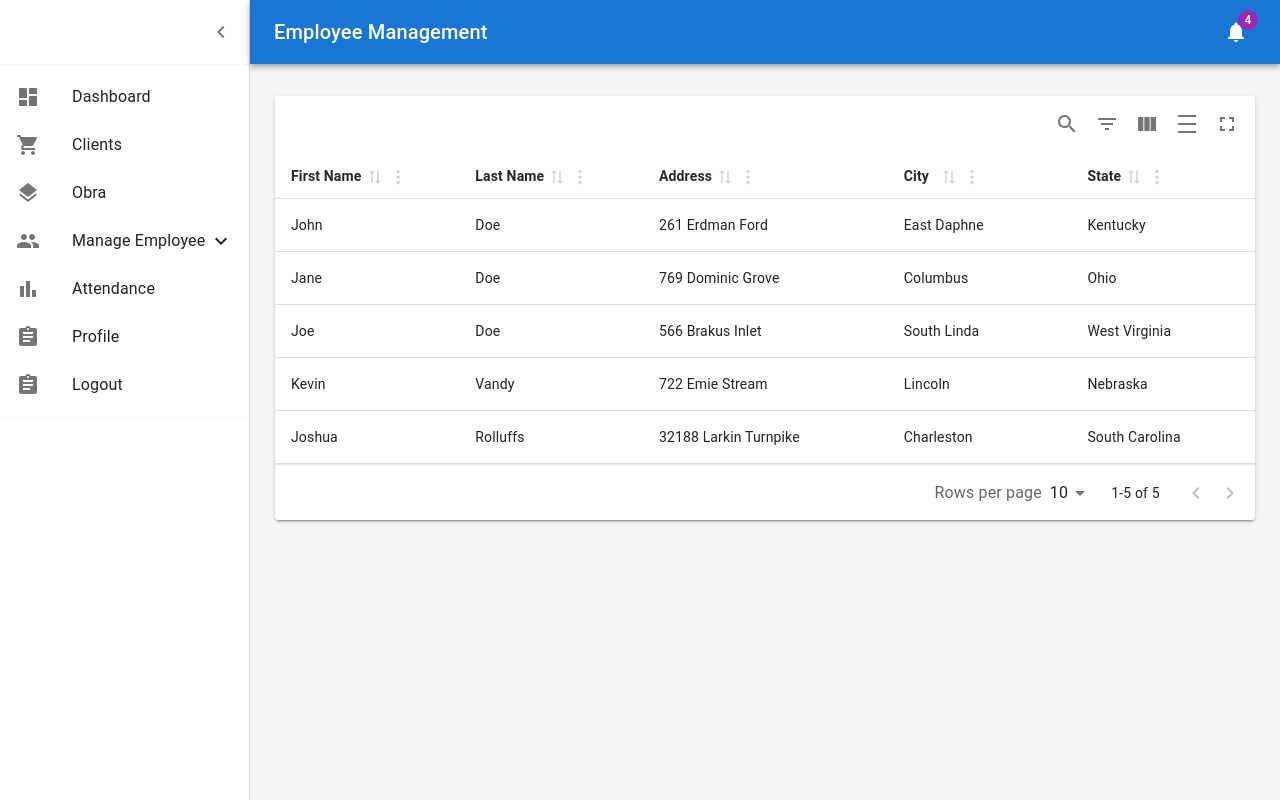
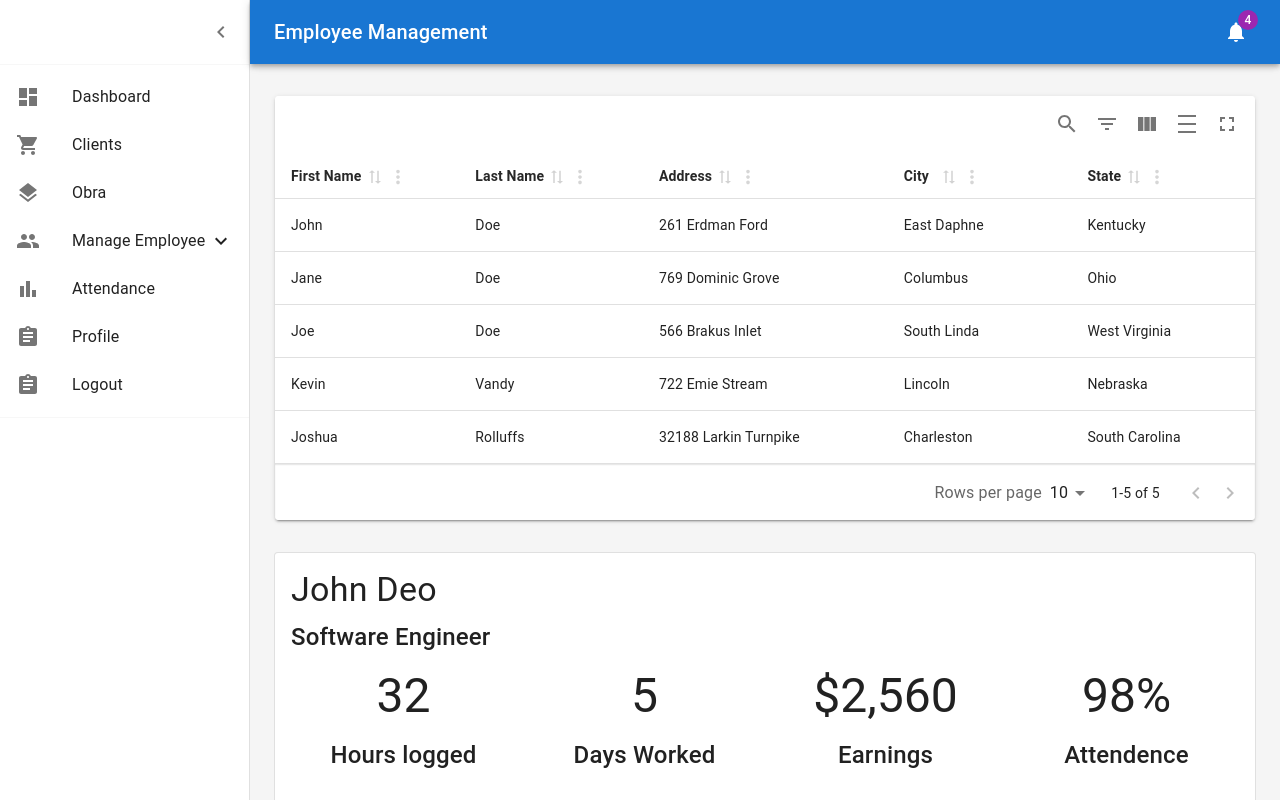
Before and after one commit to abuzarmd-ML/rinkoEMS, a React (Vite) app in the folder RinkoEMS/: page /employee in a window 1280 px wide. Built offline with nearby package versions, Linux system fonts and the light colour scheme.

Commit message:
feat:attendace dashboard

```diff
--- /dev/null
+++ b/RinkoEMS/src/Components/Cards/AttendanceInput.jsx
@@ -0,0 +1,110 @@
+import React from "react";
+import Card from "@mui/material/Card";
+import CardContent from "@mui/material/CardContent";
+import Typography from "@mui/material/Typography";
+import Box from '@mui/material/Box';
+import Grid from '@mui/material/Grid';
+import { styled } from '@mui/material/styles';
+import TextField from '@mui/material/TextField';
+
+const Item = styled(Box)(({ theme }) => ({
+
+    padding: theme.spacing(1),
+    textAlign: 'center',
+
+}));
+
+export default function AttendanceInput() {
+    return (
+        <Card variant="outlined">
+            <CardContent>
+                <Typography gutterBottom variant="h4" component="h3" >
+                    Weekely Attendence
+                </Typography>
+                <Typography gutterBottom variant="p" component="h4">
+                    Breakdown of hours logged per day this week
+                </Typography>
+                <br />
+
+                <Box sx={{ flexGrow: 1 }}>
+                    <Grid container spacing={2}>
+                        <Grid item xs={3} md={2}>
+                            {/* <div> */}
+                                <Typography gutterBottom variant="p" component="p">
+                                    Date Range
+                                </Typography>
+                                <Typography gutterBottom variant="p" component="h5">
+                                    Aprl 10 - Aprl 16
+                                </Typography>
+                            {/* </div> */}
+                        </Grid>
+                        <Grid item xs={9}>
+                            <Grid container item spacing={1}>
+                                <Grid item xs>
+                                    <Item>
+                                        <Typography gutterBottom variant="p" component="p">
+                                            Monday
+                                        </Typography>
+                                        <TextField id="outlined-basic" variant="outlined" />
+                                    </Item>
+                                </Grid>
+                                <Grid item xs>
+                                    <Item>
+                                        <Typography gutterBottom variant="p" component="p">
+                                            Monday
+                                        </Typography>
+                                        <TextField id="outlined-basic" variant="outlined" />
+                                    </Item>
+                                </Grid>
+                                <Grid item xs>
+                                    <Item>
+                                        <Typography gutterBottom variant="p" component="p">
+                                            Monday
+                                        </Typography>
+                                        <TextField id="outlined-basic" variant="outlined" />
+                                    </Item>
+                                </Grid>
+                                <Grid item xs>
+                                    <Item>
+                                        <Typography gutterBottom variant="p" component="p">
+                                            Monday
+                                        </Typography>
+                                        <TextField id="outlined-basic" variant="outlined" />
+                                    </Item>
+                                </Grid>
+                                <Grid item xs>
+                                    <Item>
+                                        <Typography gutterBottom variant="p" component="p">
+                                            Monday
+                                        </Typography>
+                                        <TextField id="outlined-basic" variant="outlined" />
+                                    </Item>
+                                </Grid>
+                                <Grid item xs>
+                                    <Item>
+                                        <Typography gutterBottom variant="p" component="p">
+                                            Monday
+                                        </Typography>
+                                        <TextField id="outlined-basic" variant="outlined" />
+                                    </Item>
+                                </Grid>
+                                <Grid item xs>
+                                    <Item>
+                                        <Typography gutterBottom variant="p" component="p">
+                                            Monday
+                                        </Typography>
+                                        <TextField id="outlined-basic" variant="outlined" />
+                                    </Item>
+                                </Grid>
+                            </Grid>
+                        </Grid>
+
+
+
+                    </Grid>
+                </Box>
+
+            </CardContent>
+        </Card>
+    );
+}
--- /dev/null
+++ b/RinkoEMS/src/Components/Cards/ImageMedia.jsx
@@ -0,0 +1,76 @@
+import React from "react";
+import Card from "@mui/material/Card";
+import CardContent from "@mui/material/CardContent";
+import Typography from "@mui/material/Typography";
+import Box from '@mui/material/Box';
+import Grid from '@mui/material/Grid';
+import { styled } from '@mui/material/styles';
+
+const Item = styled(Box)(({ theme }) => ({
+  backgroundColor: theme.palette.mode === 'dark' ? '#1A2027' : '#fff',
+  ...theme.typography.body2,
+  padding: theme.spacing(1),
+  textAlign: 'center',
+
+}));
+
+export default function ImgMediaCard() {
+  return (
+    <Card variant="outlined">
+      <CardContent>
+        <Typography gutterBottom variant="h4" component="h3" >
+         John Deo
+        </Typography>
+        <Typography gutterBottom variant="p" component="h4">
+         Software Engineer
+        </Typography>
+       <Box sx={{ flexGrow: 1 }}>
+      <Grid container spacing={2}>
+        <Grid item xs={3}>
+         <Item>
+         <Typography gutterBottom variant="h3" component="h3" ali>
+         32
+        </Typography>
+        <Typography gutterBottom variant="p" component="h4">
+          Hours logged
+        </Typography>
+        </Item>
+        </Grid>
+         <Grid item xs={3}>
+       <Item>
+         <Typography gutterBottom variant="h3" component="h3" ali>
+         5
+        </Typography>
+        <Typography gutterBottom variant="p" component="h4">
+          Days Worked
+        </Typography>
+        </Item>
+        </Grid>
+        <Grid item xs={3}>
+        <Item>
+         <Typography gutterBottom variant="h3" component="h3" ali>
+         $2,560
+        </Typography>
+        <Typography gutterBottom variant="p" component="h4">
+          Earnings
+        </Typography>
+        </Item>
+        </Grid>
+        <Grid item xs={3}>
+        <Item>
+         <Typography gutterBottom variant="h3" component="h3" ali>
+         98%
+        </Typography>
+        <Typography gutterBottom variant="p" component="h4">
+          Attendence
+        </Typography>
+        </Item>
+        </Grid>
+
+      </Grid>
+    </Box>
+
+      </CardContent>
+    </Card>
+  );
+}
--- a/RinkoEMS/src/Components/Employee/Employee.jsx
+++ b/RinkoEMS/src/Components/Employee/Employee.jsx
@@ -1,7 +1,10 @@
-import { Box,Toolbar,Container,Grid } from '@mui/material';
+import { Box, Toolbar, Container, Grid, Paper,Typography } from '@mui/material';
 import React from 'react';
+import ImgMediaCard from '../Cards/ImageMedia';
 import AdminLayout from '../Layout/AdminLayout';
 import BasicMuiTable from '../Table/BasicMuiTable';
+import AttendanceInput from '../Cards/AttendanceInput';
+
 const Employee = () => {
   return (
     <AdminLayout title="Employee Management">
@@ -20,11 +23,17 @@ const Employee = () => {
         <Toolbar />
         <Container maxWidth="lg" sx={{ mt: 4, mb: 4 }}>
           {/* <h1>Employee Dashboard</h1> */}
-      <Grid  spacing={2} sx={{m:"1px"}} >
-      {/* Add your content for the Employee dashboard here */}
-      <BasicMuiTable  />
+          <Grid spacing={2} sx={{ m: "1px" }} >
+            <BasicMuiTable />
           </Grid>
         </Container>
+        <Container maxWidth="lg" sx={{ mt: 4, mb: 4 }}>
+          <ImgMediaCard  />
+          </Container>
+          <Container maxWidth="lg" sx={{ mt: 4, mb: 4 }}>
+            <AttendanceInput  />
+            </Container>
+
       </Box>
     </AdminLayout>
   );
```
Also changed, not shown: RinkoEMS/src/Components/Cards/Cards.jsx (+2 -9 lines). Lines whose indentation alone changed are shown as unchanged.
